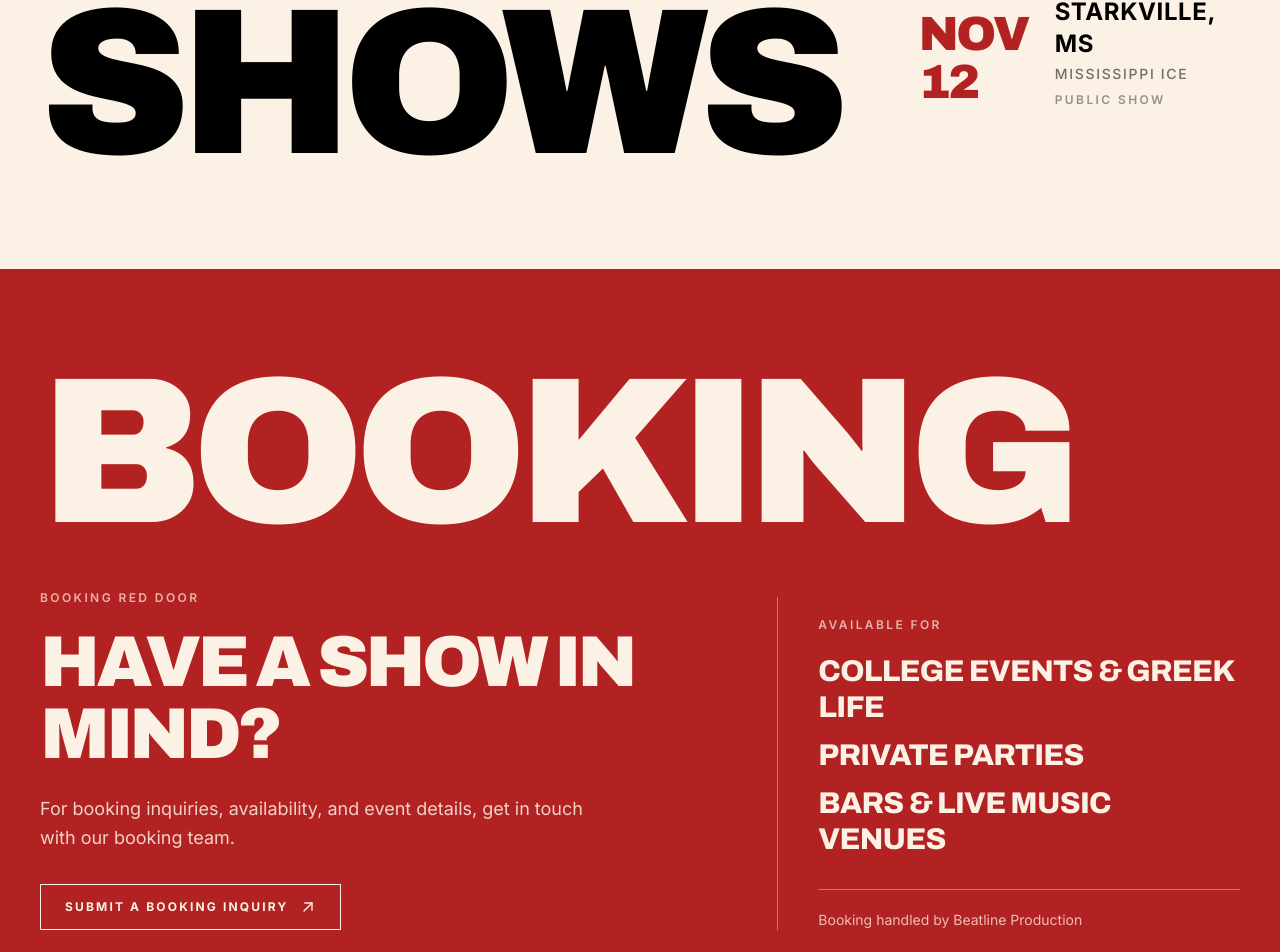
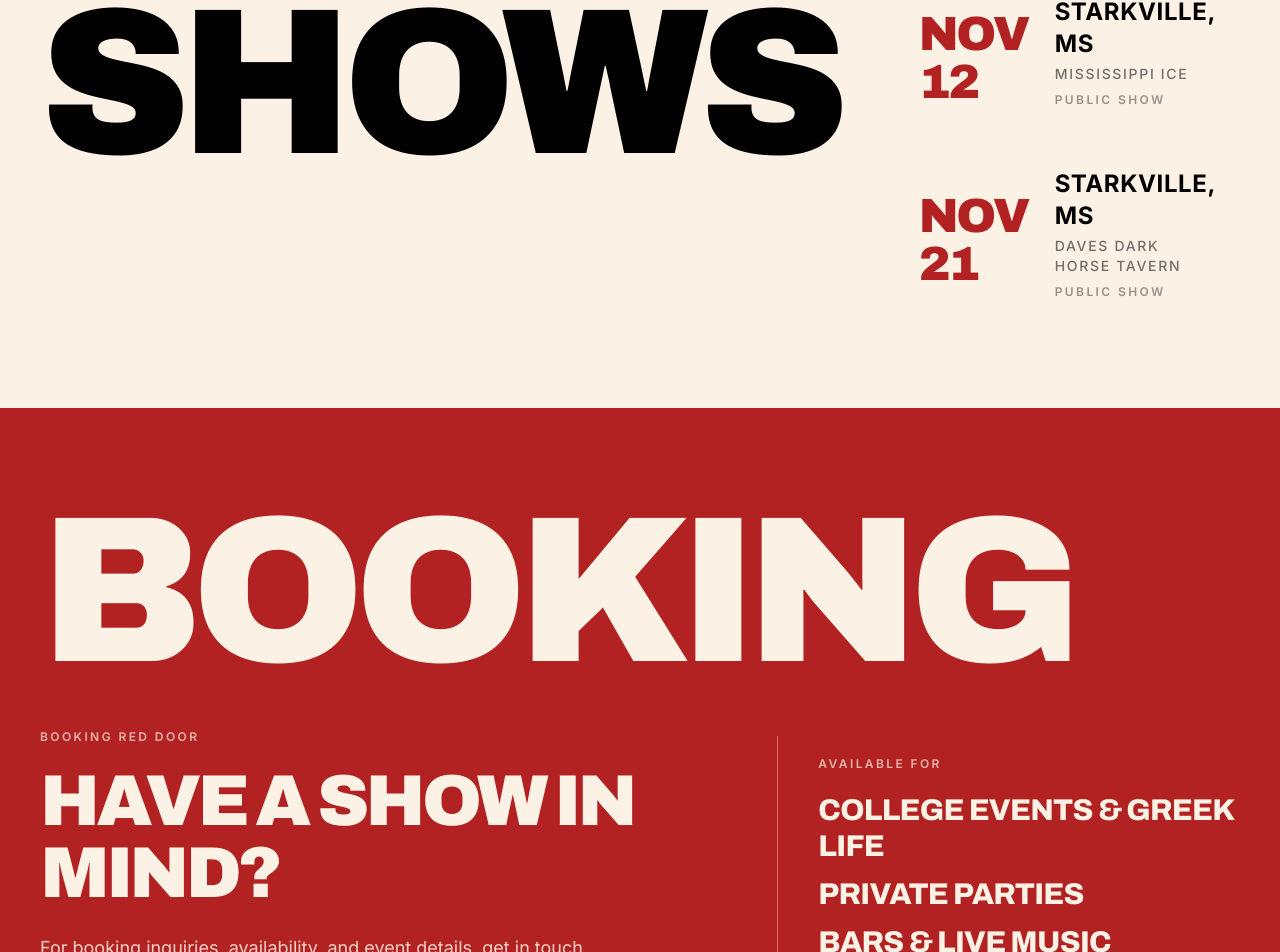
Before and after one commit to bandreddoor/red-door-website, a Next.js app: page / in a window 1280 px wide. Shown: the part 1430-2382 px from the top of the page. Built offline with nearby package versions, Linux system fonts and the light colour scheme; no server answers.

Commit message:
Update site.ts

```diff
--- a/content/site.ts
+++ b/content/site.ts
@@ -66,6 +66,17 @@ export const shows: Show[] = [
     eventType: 'public',
     ticketUrl: '',
   },
+
+  {
+    date: '2026-11-21',
+    city: 'Starkville',
+    state: 'MS',
+    venue: 'Daves Dark Horse Tavern',
+    eventType: 'public',
+    ticketUrl: '',
+  },
+
+
 
 ]
 
```
